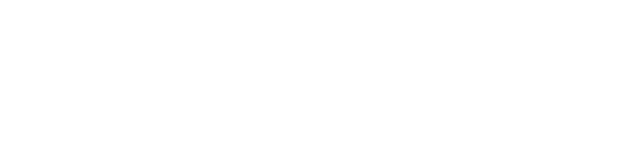
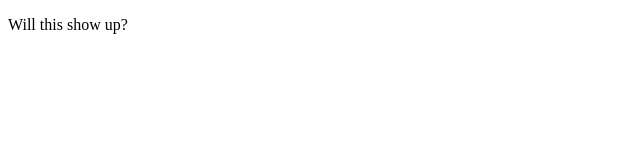
Before and after one commit to Japanese-Student-Association/Japanese-Student-Association.github.io, a plain HTML site: page index.html in a window 1280 px wide. Shown: the whole page, without its empty margins (0-640 px from the left). Drawn offline with Linux system fonts and the light colour scheme.

Commit message:
Testing if changes save

```diff
--- a/index.html
+++ b/index.html
@@ -5,6 +5,6 @@
     <title> GSU JSA </title>
   </head>
   <body>
-
+    <p> Will this show up?</p>
   </body>
 </html>
```
